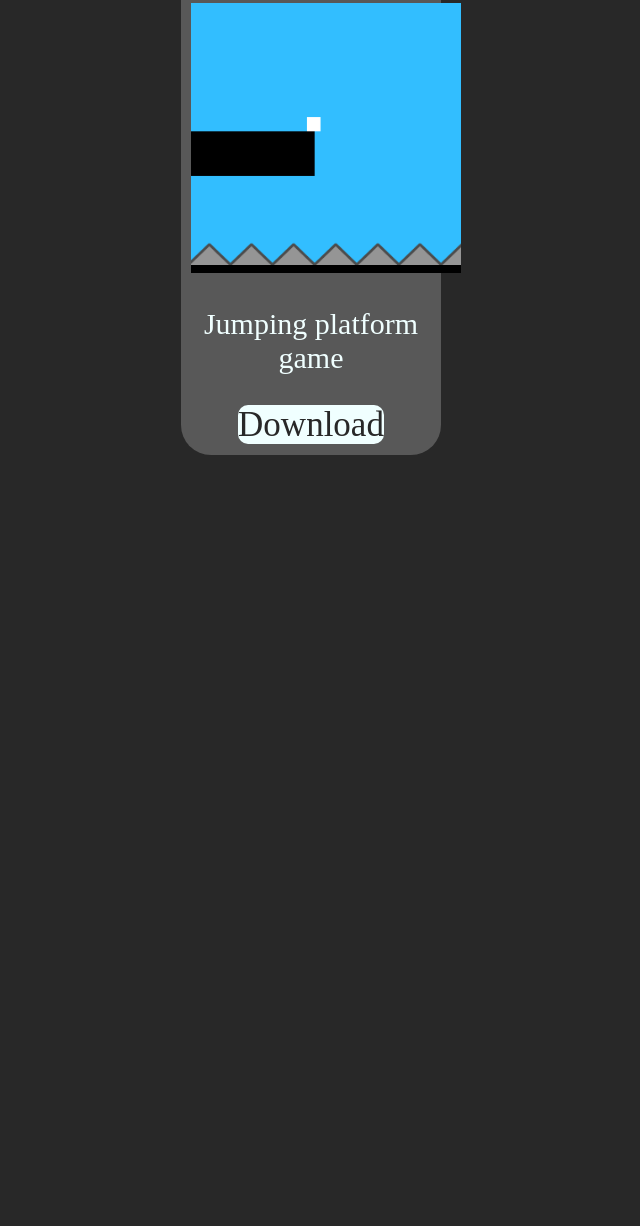
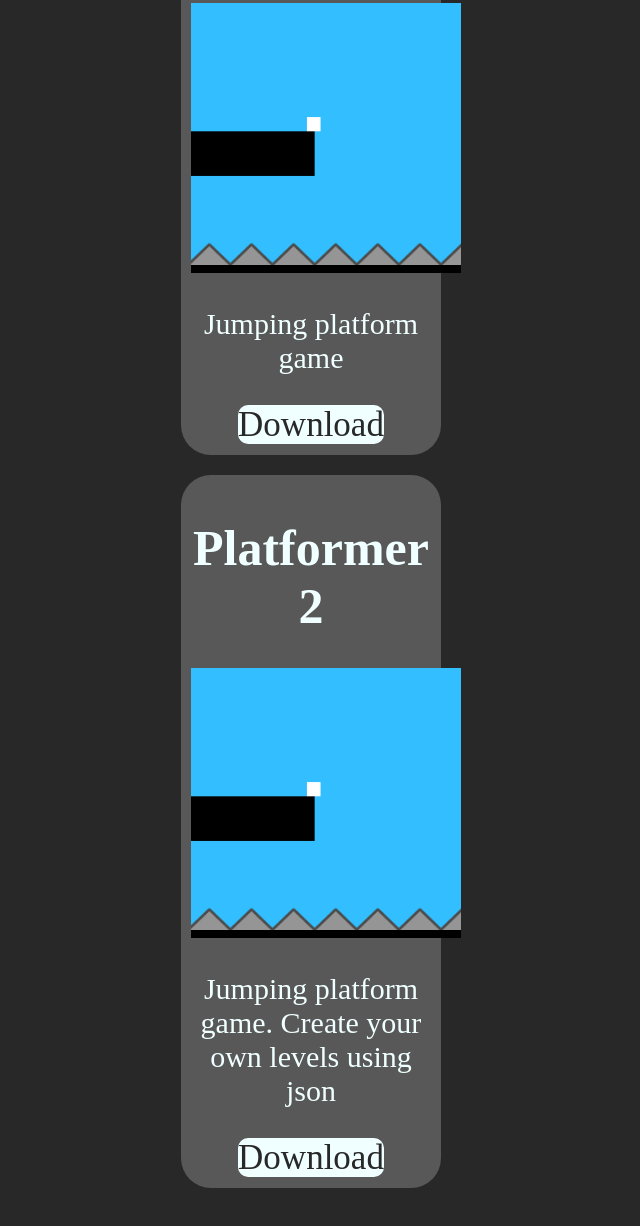
Before and after one commit to Swanchick/Swanchick-s-Software, a plain HTML site: page index.html in a window 1280 px wide. Shown: the part 2350-3576 px from the top of the page, without its empty margins (329-969 px from the left). Before the commit the page ends 2843 px from the top, so only its background shows below. Drawn offline with Linux system fonts and the light colour scheme.

Commit message:
add game

```diff
--- a/index.html
+++ b/index.html
@@ -49,6 +49,13 @@
             <a href="source/Platform.zip" download>Download</a>
         </div>
     </div>
-
+    <div>
+        <div id="game">
+            <h1>Platformer 2</h1>
+            <img src="img/Plat.png">
+            <p>Jumping platform game. Create your own levels using json</p>
+            <a href="source/Platform.zip" download>Download</a>
+        </div>
+    </div>
 </body>
 </html>
```
Also changed, not shown: 1 other file.
